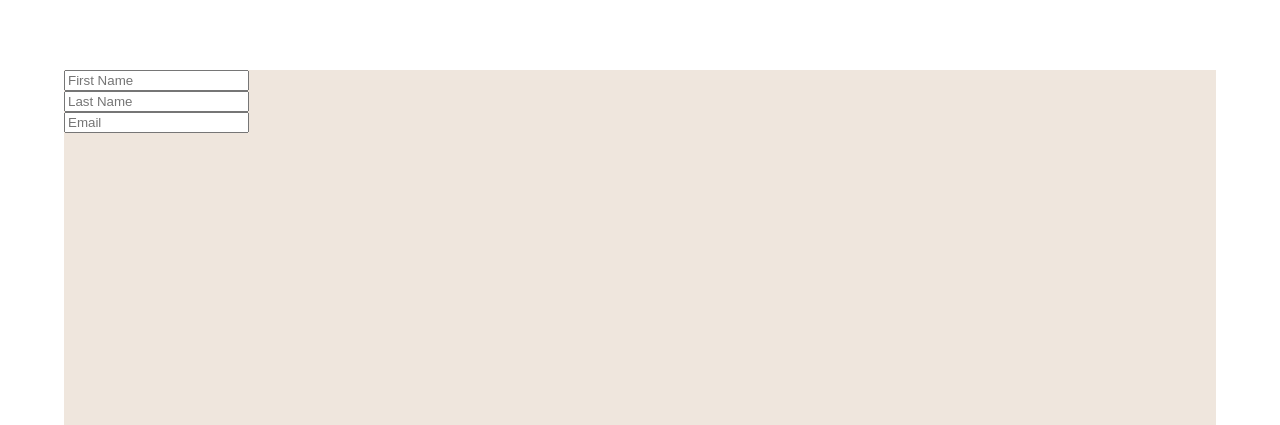
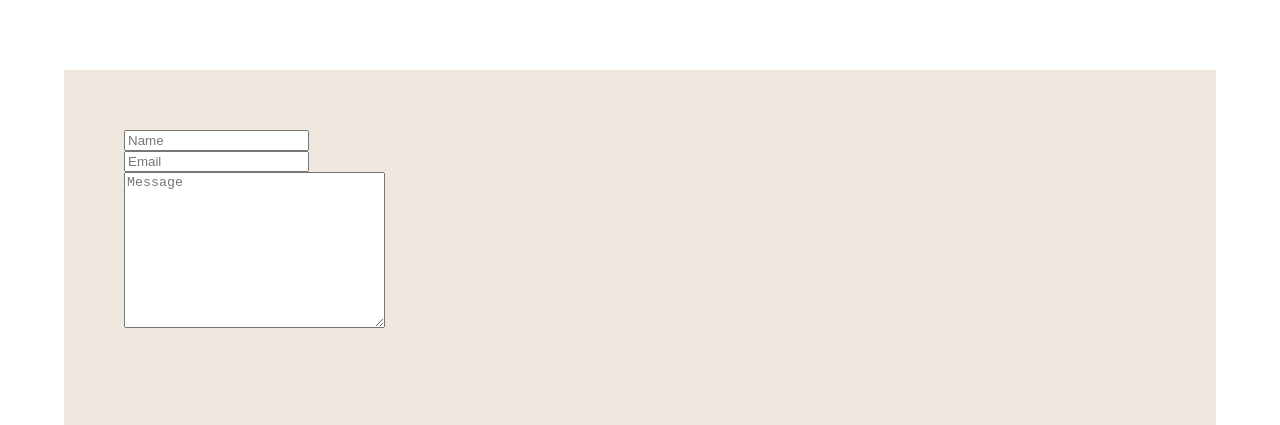
Before and after one commit to Gjhnsn/final-project, a plain HTML site: page contact.html in a window 1280 px wide. Shown: the part 375-800 px from the top of the page. Drawn offline with Linux system fonts and the light colour scheme.

Commit message:
working on laptop

```diff
--- a/CSS/style.css
+++ b/CSS/style.css
@@ -70,22 +70,21 @@ body {
   font-size: 44px;
   right: 295px;
 }
+
 /* end nav */
 
 /* begin hero banner */
 
 .hero-image {
-  background-image: linear-gradient(
-      rgba(0, 0, 0, 0.651),
-      rgba(255, 255, 255, 0.404)
-    ),
+  background-image: linear-gradient(rgba(0, 0, 0, 0.651),
+      rgba(255, 255, 255, 0.404)),
     url("/img/moped.jpg");
   height: 50%;
   background-position: center;
   background-repeat: no-repeat;
   background-size: cover;
   position: relative;
-  height: 1000px;
+  height: 700px;
   bottom: 16px;
 }
 
@@ -102,6 +101,7 @@ body {
   vertical-align: middle;
   font-family: "Amatic SC", cursive;
 }
+
 /* end hero banner */
 
 /* begin feature section */
@@ -183,18 +183,17 @@ body {
 .view_more_button a:hover {
   opacity: 1;
 }
+
 /* end feature section */
 
 /* begin tag line section */
 .index_container {
   height: 700px;
   width: 80%;
-  background-image: linear-gradient(
-      to right,
+  background-image: linear-gradient(to right,
       rgba(31, 53, 28, 0.925),
       rgba(255, 255, 255, 0.5),
-      rgb(255, 255, 255)
-    ),
+      rgb(255, 255, 255)),
     url("/img/cabins.jpg");
   background-size: cover;
   /* background-image: linear-gradient(0.3turn, #1f351c, white, white); */
@@ -244,6 +243,7 @@ body {
   background-color: white;
   opacity: 0.8;
 }
+
 /* end tag line/video section */
 
 /* begin footer */
@@ -263,15 +263,14 @@ body {
   left: 45%;
   font-size: 25px;
 }
+
 /* end footer */
 
 /* contact page */
 
 .contact_banner {
-  background-image: linear-gradient(
-      rgba(0, 0, 0, 0.651),
-      rgba(255, 255, 255, 0.404)
-    ),
+  background-image: linear-gradient(rgba(0, 0, 0, 0.651),
+      rgba(255, 255, 255, 0.404)),
     url("/img/cobble_stone.jpg");
   height: 300px;
   width: 100%;
@@ -308,4 +307,14 @@ body {
 }
 
 .contact_container {
+  float: left;
+  padding: 50px;
+
 }
+
+.form {
+  margin: 10px;
+
+}
+
+.input {}
--- a/contact.html
+++ b/contact.html
@@ -1,5 +1,6 @@
 <!DOCTYPE html>
 <html lang="en">
+
 <head>
   <meta charset="UTF-8" />
   <meta http-equiv="X-UA-Compatible" content="IE=edge" />
@@ -13,8 +14,7 @@
   <link rel="preconnect" href="https://fonts.gstatic.com" />
   <link
     href="https://fonts.googleapis.com/css2?family=Amatic+SC:wght@400;700&family=Dosis:wght@200;300;400;500&family=Mulish:ital,wght@0,200;0,300;0,400;0,500;0,600;0,700;0,800;0,900;1,200;1,300;1,400;1,500;1,600;1,700;1,800;1,900&family=Raleway:ital,wght@0,100;0,200;0,300;0,400;0,500;0,600;0,700;0,800;0,900;1,100;1,200;1,300;1,400;1,500;1,600;1,700;1,800;1,900&display=swap"
-      rel="stylesheet"
-    />
+    rel="stylesheet" />
 
   <!-- font awesome -->
   <script src="js/all.min.js"></script>
@@ -45,17 +45,18 @@
   <!-- begin contact form / map -->
   <div class="contact_box">
     <div class="contact_container">
-            <form action="">
-                <label for="fname"></label>
-                <input type="text" id="fname" name="firstname" placeholder="First Name">
-                <br>
-                <label for="lname"></label>
-                <input type="text" id="lname" name="lastname" placeholder="Last Name">
+      <form action="" class="form">
+        <label for="name"></label>
+        <input class="input" type="text" id="name" name="name" placeholder="Name">
         <br>
         <label for="email"></label>
-                <input type="text" id="email" name="email" placeholder="Email">
+        <input class="input" type="text" id="email" name="email" placeholder="Email">
+        <br>
+        <label for="message"></label>
+        <textarea class="input" name="message" rows="10" cols="30" placeholder="Message"></textarea>
       </form>
     </div>
   </div>
 </body>
+
 </html>
```
Lines whose indentation alone changed are shown as unchanged.
